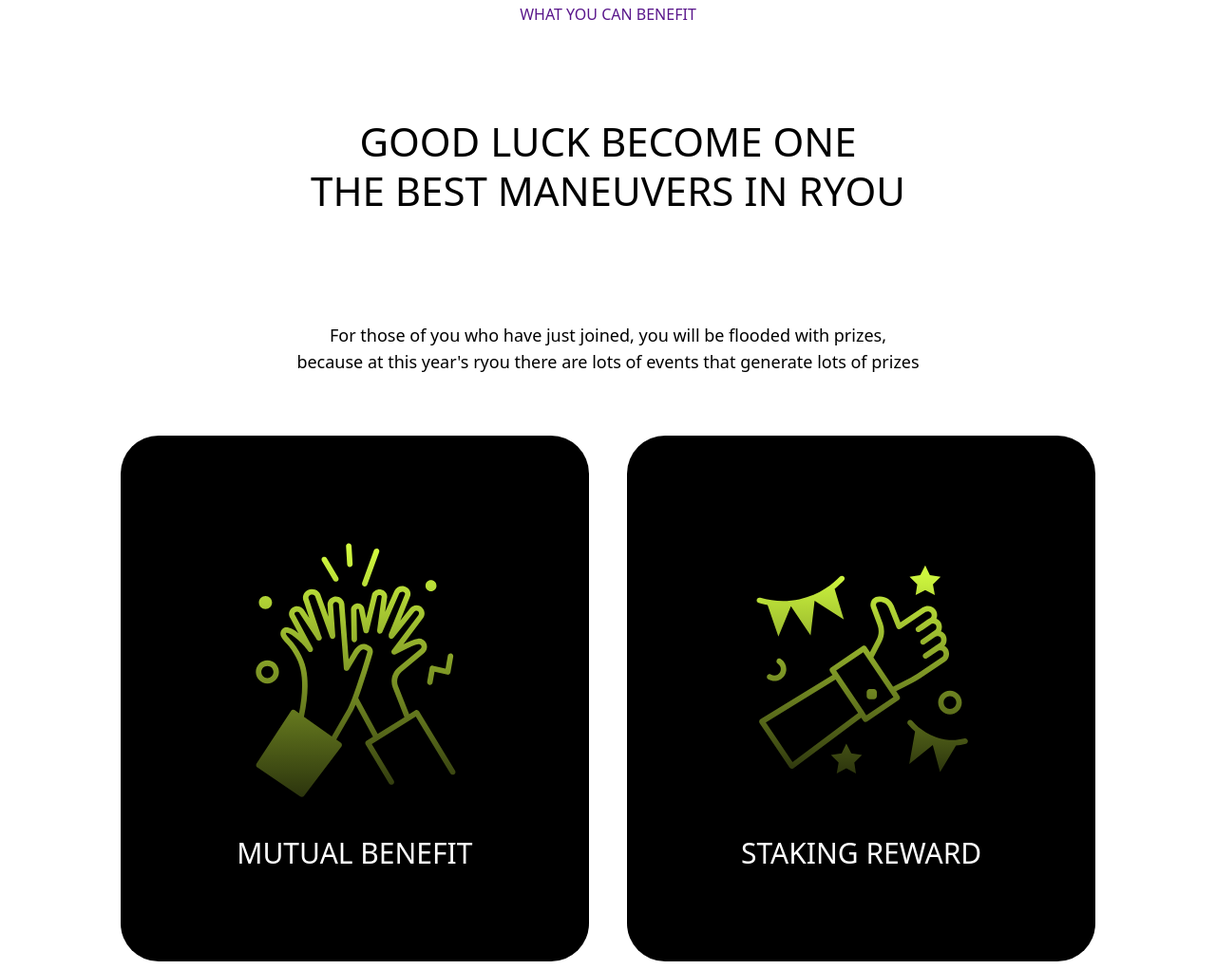
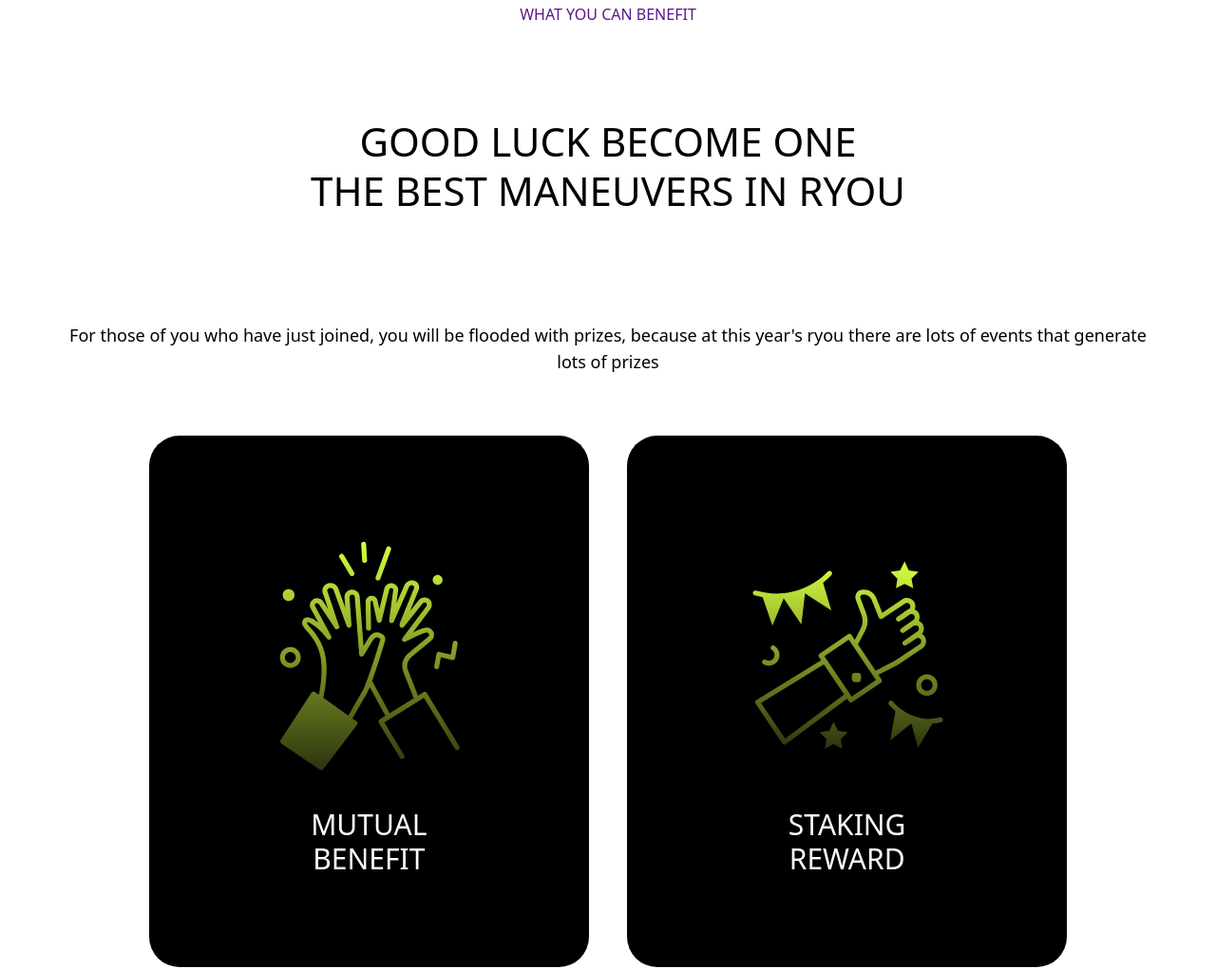
Before and after one commit to vinkavp23-rgb/ryou-github, a website: page index.html in a window 1280 px wide. Shown: the part 2579-3600 px from the top of the page at 95% size. Drawn offline with Linux system fonts and the light colour scheme.

Commit message:
Update project

```diff
--- a/index.html
+++ b/index.html
@@ -133,53 +133,53 @@
         </div>
     </section>
 
-    <section class="bg-white py-16 md:py-24">
+    <section class="bg-white py-16 px-14 md:py-24">
         <div class="container">
             <div class="flex flex-col justify-center items-center text-center mb-12 md:mb-16">
                 <span class="text-purple-900">WHAT YOU CAN BENEFIT</span>
                 <div class="space-y-4">
                     <h5 class="py-24 text-4xl md:text-[42px]/[52px] font-normal">GOOD LUCK BECOME ONE<br>THE BEST MANEUVERS IN RYOU</h5>
-                    <p class="text-balance text-lg">For those of you who have just joined, you will be flooded with prizes, because at this year's ryou there are lots of events that generate lots of prizes</p>
+                    <p class="text-base md:text-lg">For those of you who have just joined, you will be flooded with prizes, because at this year's ryou there are lots of events that generate lots of prizes</p>
                 </div>
             </div>
-            <div class="grid grid-cols-12 gap-10">
-                <div class="bg-white p-5"></div>
-                <div class="col-span-5 bg-black rounded-[40px]">
-                    <div class="flex flex-col gap-6 p-24">
+            <div class="grid grid-cols-6 md:grid-cols-12 gap-5 md:gap-10">
+                <div class="bg-white p-2 md:p-5"></div>
+                <div class="benefits-grid">
+                    <div class="benefits-card">
                         <img src="src/image/hi-five.svg" alt="">
-                        <p class="px-5 text-white text-3xl text-center">MUTUAL BENEFIT</p>
+                        <p class="benefits-card-title">MUTUAL BENEFIT</p>
                     </div>
                 </div>
-                <div class="col-span-5 bg-black rounded-[40px]">
-                    <div class="flex flex-col gap-6 p-24">
+                <div class="benefits-grid">
+                    <div class="benefits-card">
                         <img src="src/image/Success.svg" alt="">
-                        <p class="px-5 text-white text-3xl text-center">STAKING REWARD</p>
+                        <p class="benefits-card-title">STAKING REWARD</p>
                     </div>
                 </div>
-                <div class="bg-white p-5"></div>
+                <div class="bg-white p-2 md:p-5"></div>
             </div>
         </div>
     </section>
 
     <section class="bg-black">
-        <div class="container py-20">
+        <div class="container py-10 md:py-20">
             <div class="">
-                <div class="flex flex-col gap-72 space-y-10">
-                    <p class="text-white text-2xl">Our top scale upgrade for finding hidden <br>treasures, with a clean ecosystem (RNE). <br>Join our betting ecosystem.</p>
+                <div class="flex flex-col gap-14 md:gap-72 space-y-10">
+                    <p class="text-white text-lg md:text-2xl">Our top scale upgrade for finding hidden <br>treasures, with a clean ecosystem (RNE). <br>Join our betting ecosystem.</p>
                     <div class="flex items-center gap-3">
                         <h5 class="text-white text-sm font-normal opacity-70">STAKING YIELD: </h5>
                         <span class="py-1 px-2.5 text-black bg-lime-300 text-base font-bold rounded-4xl">3,46%</span>
                     </div>
                 </div>
-                <div class="flex items-center gap-64 relative z-10">
-                    <h1 class="text-white text-[42px]/[52px] font-normal">EARN STAKING REWARDS</h1>
-                    <p class="text-white text-lg underline">Learn more about token</p>
+                <div class="flex flex-row items-center gap-6 md:gap-64 relative z-10">
+                    <h1 class="text-white text-3xl md:text-[42px]/[52px] font-normal">EARN STAKING REWARDS</h1>
+                    <p class="text-white text-base md:text-lg underline">Learn more about token</p>
                 </div>
                 <div class="relative bottom-[450px]">
                     <div class="card-group right-14">
                         <img src="src/image/black card.svg" alt="">
                     </div>
-                    <div class="card-group -right-32 -top-">
+                    <div class="card-group -right-32">
                         <img src="src/image/yellow card.svg" alt="">
                     </div>
                     <div class="card-group -right-32">
--- a/src/input.css
+++ b/src/input.css
@@ -23,11 +23,14 @@
 .pattern-card {
     @apply -right-12 md:-right-32 -bottom-28 md:-bottom-48 absolute w-sm md:w-xl
 }
-.card {
-    @apply col-span-5 bg-black rounded-[40px]
+.benefits-grid {
+    @apply col-span-2 md:col-span-5 bg-black rounded-3xl md:rounded-4xl
 }
-.feature-card {
-    @apply flex flex-col gap-6 p-24
+.benefits-card {
+    @apply flex flex-col gap-6 p-11 md:p-24
+}
+.benefits-card-title {
+    @apply px-5 text-white text-xl md:text-3xl text-center
 }
 .card-group {
     @apply absolute -top-28
```
Also changed, not shown: dist/output.css, 1 other file.
